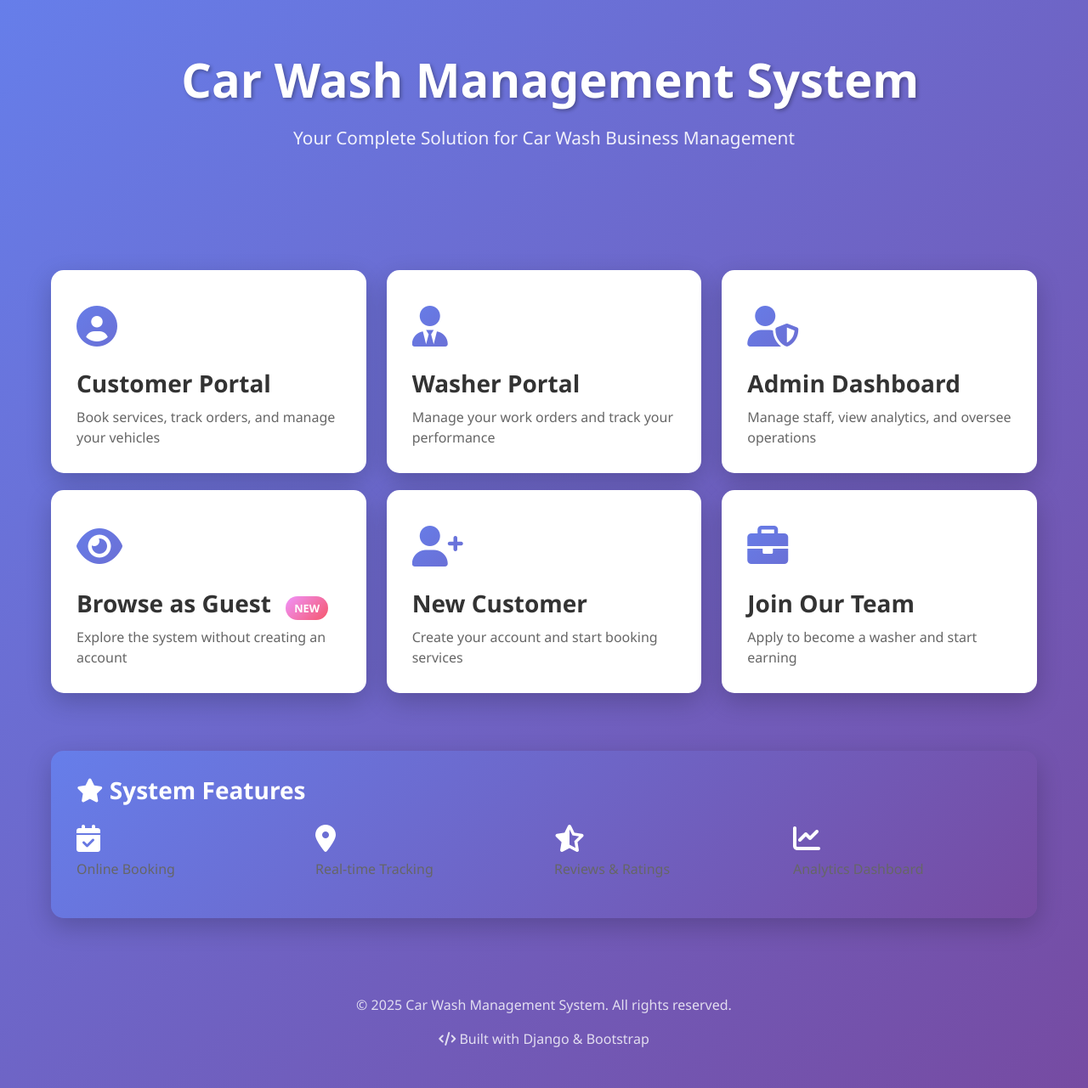
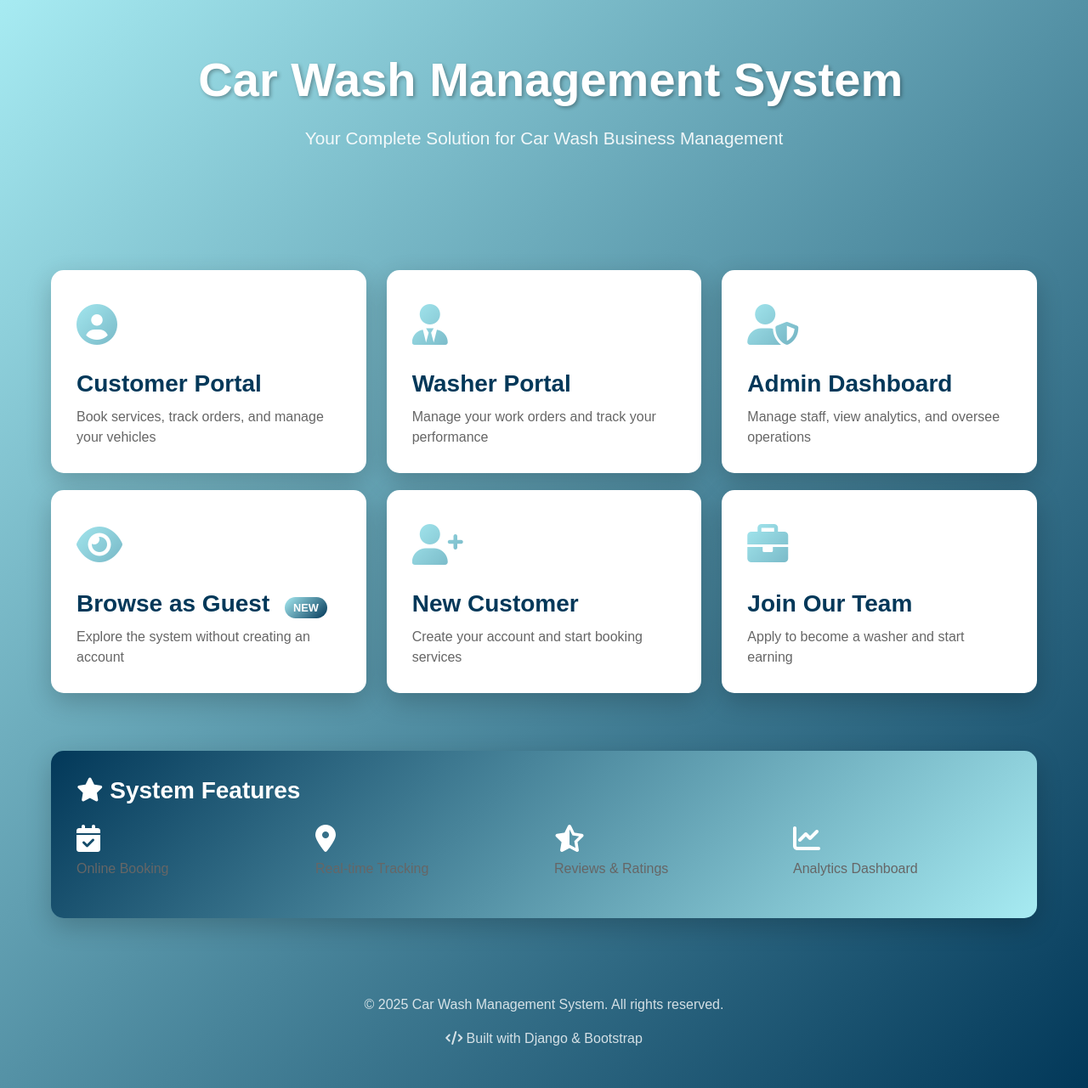
Before and after one commit to Horridhunk/carmannagement, a Django app: template clients/templates/clients/home.html in a window 1280 px wide. Shown: the whole page at 85% size. Run offline with Django 3.2, Linux system fonts and the light colour scheme; the template is opened without the code that fills it, so the values that code supplies are empty.

Commit message:
Update landing page with system color scheme and fix admin dashboard link

```diff
--- a/clients/templates/clients/home.html
+++ b/clients/templates/clients/home.html
@@ -9,9 +9,9 @@
     <link href="https://cdnjs.cloudflare.com/ajax/libs/font-awesome/6.0.0/css/all.min.css" rel="stylesheet">
     <style>
         body {
-            background: linear-gradient(135deg, #667eea 0%, #764ba2 100%);
+            background: linear-gradient(135deg, #a7ebf2 0%, #023859 100%);
             min-height: 100vh;
-            font-family: 'Segoe UI', Tahoma, Geneva, Verdana, sans-serif;
+            font-family: 'Montserrat', sans-serif;
         }
         .hero-section {
             padding: 60px 0;
@@ -53,13 +53,13 @@
         .link-card .icon {
             font-size: 3rem;
             margin-bottom: 15px;
-            background: linear-gradient(135deg, #667eea 0%, #764ba2 100%);
+            background: linear-gradient(135deg, #a7ebf2 0%, #023859 100%);
             -webkit-background-clip: text;
             -webkit-text-fill-color: transparent;
             background-clip: text;
         }
         .link-card h3 {
-            color: #333;
+            color: #023859;
             font-weight: bold;
             margin-bottom: 10px;
         }
@@ -68,7 +68,7 @@
             margin-bottom: 0;
         }
         .badge-new {
-            background: linear-gradient(135deg, #f093fb 0%, #f5576c 100%);
+            background: linear-gradient(135deg, #a7ebf2 0%, #023859 100%);
             color: white;
             padding: 5px 10px;
             border-radius: 20px;
@@ -117,7 +117,7 @@
 
             <!-- Admin Dashboard -->
             <div class="col-md-6 col-lg-4">
-                <a href="{% url 'admin:login' %}" class="link-card">
+                <a href="/carwash-admin/" class="link-card">
                     <div class="icon">
                         <i class="fas fa-user-shield"></i>
                     </div>
@@ -163,7 +163,7 @@
         <!-- Features Section -->
         <div class="row mt-5">
             <div class="col-12">
-                <div class="link-card" style="background: linear-gradient(135deg, #667eea 0%, #764ba2 100%); color: white;">
+                <div class="link-card" style="background: linear-gradient(135deg, #023859 0%, #a7ebf2 100%); color: white;">
                     <h3 style="color: white;"><i class="fas fa-star"></i> System Features</h3>
                     <div class="row mt-4">
                         <div class="col-md-3 col-6 mb-3">
```
